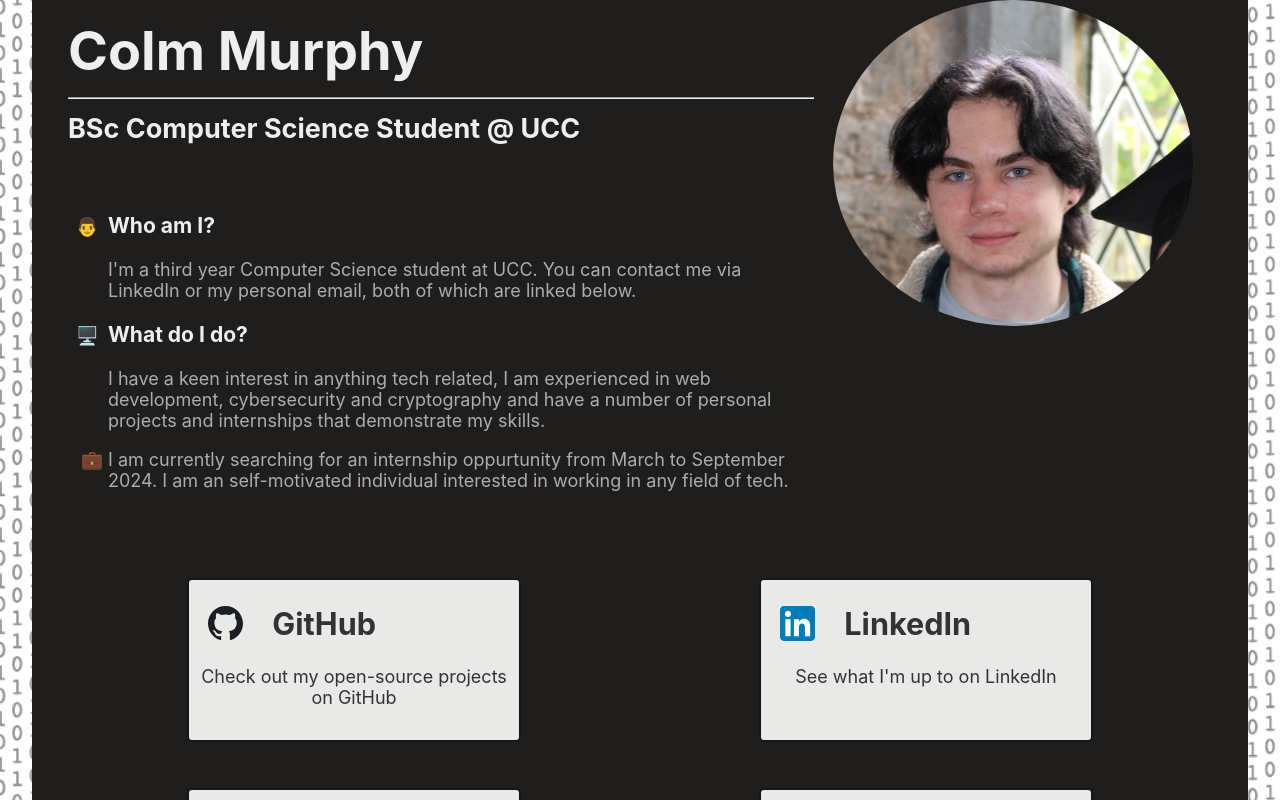
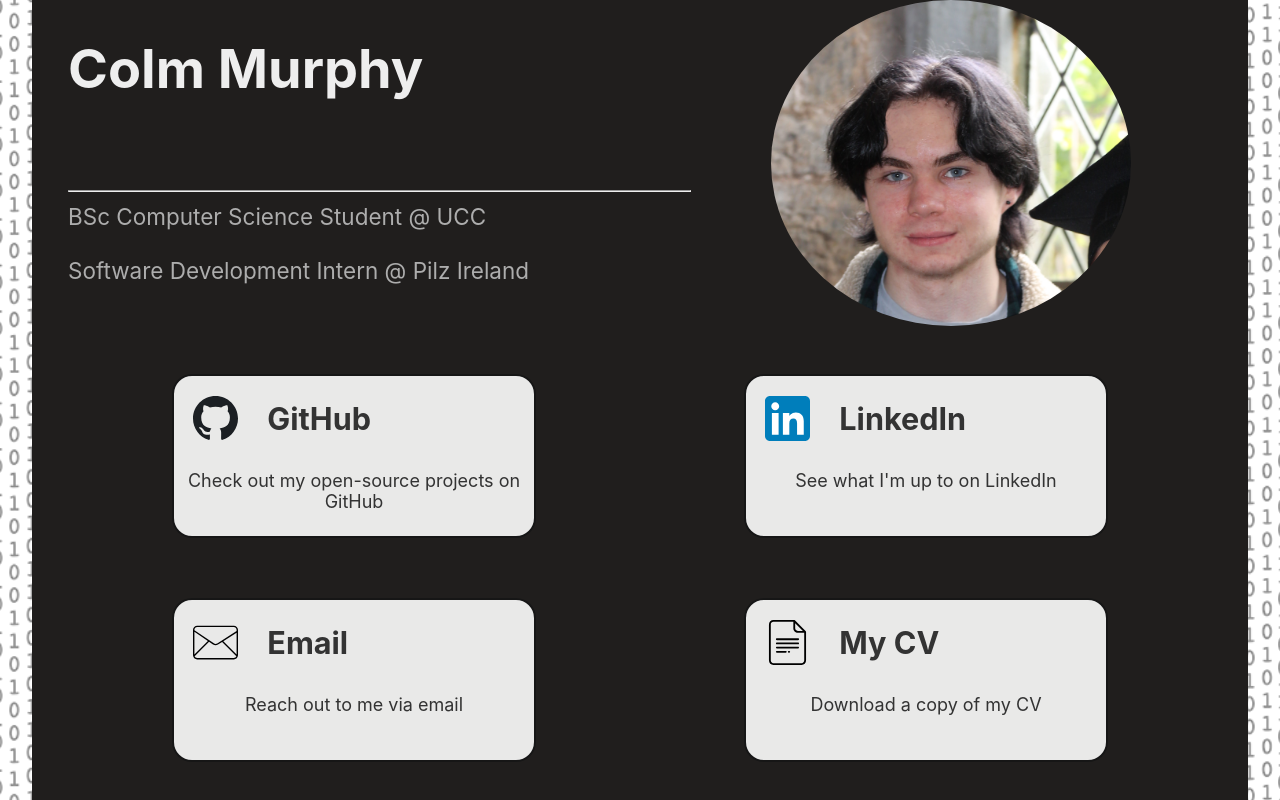
Before and after one commit to colmmurphyxyz/colmmurphyxyz.github.io, a React (Create React App) app: page / in a window 1280 px wide. Shown: the top 800 px of the page. Built offline with nearby package versions, Linux system fonts and the light colour scheme.

Commit message:
extract quick links into a component

```diff
--- a/src/App.tsx
+++ b/src/App.tsx
@@ -1,6 +1,5 @@
 import './App.css';
 import { BrowserRouter as Router, Route, Routes } from 'react-router-dom';
-import Header from './components/Header/Header';
 import Home from './views/Home/Home';
 
 function App() {
@@ -9,7 +8,6 @@ function App() {
       <div className="bg"></div>
       <div className="content">
         <Router>
-          <Header />
           <Routes>
             <Route path="/" element={<Home />} />
           </Routes>
--- a/src/components/Header/Header.module.css
+++ b/src/components/Header/Header.module.css
@@ -5,27 +5,31 @@ header {
     padding: 0 2rem;
     display: grid;
     grid-template-areas:
-        "headings headshot"
-        "paragraph headshot";
+        "heading headshot"
+        "subheading headshot";
 }
 
 @media only screen and (max-width: 900px) {
     header {
         grid-template-areas:
-            "headings"
+            "heading"
+            "subheading"
             "headshot"
-            "paragraph"
     }
   }
 
 header > h1 {
-    grid-area: headings;
+    grid-area: heading;
     min-width: 50%;
-    font-size: 1.5rem;
+    font-size: 3rem;
 }
 
-header > h1 > strong  {
-    font-size: 3rem;
+header > p  {
+    font-size: 1.25rem;
+}
+
+header > p > br {
+    padding-top: 16px;
 }
 
 header > img {
@@ -37,19 +41,3 @@ header > img {
     margin: 0 auto;
     object-fit: scale-down;
 }
-
-header > ul {
-    color: var(--dark-text-color);
-}
-
-.who {
-    list-style: "👨  ";
-}
-
-.what {
-    list-style: "🖥️  ";
-}
-
-.hireMe {
-    list-style: "💼 "
-}
--- a/src/components/Header/Header.tsx
+++ b/src/components/Header/Header.tsx
@@ -4,30 +4,15 @@ import "./Header.module.css";
 const Header = (): JSX.Element => {
     return (
         <header>
-            <h1><strong>Colm Murphy</strong> <br />
+            <h1>
+                <strong>Colm Murphy</strong> <br />
+            </h1>
+            <p>
                 <hr />
-                BSc Computer Science Student @ UCC
-            </h1>
+                BSc Computer Science Student @ UCC <br /><br />
+                Software Development Intern @ Pilz Ireland
+            </p>
             <img id={styles.headshot} src="img/headshot.png" alt="My Headshot" />
-            <ul>
-                <li className={styles.who}>
-                    <h3>Who am I?</h3>
-                    <p>I'm a third year Computer Science student at UCC. You can contact me via LinkedIn or my personal email, both of which are linked below.</p>
-                </li>
-                <li className={styles.what}>
-                    <h3>What do I do?</h3>
-                    <p>
-                        I have a keen interest in anything tech related, I am experienced in web development, cybersecurity and cryptography and have a number of personal
-                         projects and internships that demonstrate my skills.
-                    </p>
-                </li>
-                <li className={styles.hireMe}>
-                    <p>
-                        I am currently searching for an internship oppurtunity from March to September 2024. I am an self-motivated individual interested in
-                         working in any field of tech.
-                    </p>
-                </li>
-            </ul>
         </header>
     );
 }
--- /dev/null
+++ b/src/components/QuickLink/QuickLink.module.css
@@ -0,0 +1,54 @@
+li {
+    width: 360px;
+    height: 160px;
+    border: 2px solid rgba(0,0,0, .9);
+    border-radius: 20px;
+    margin: 30px;
+    transition: all 0.11s ease-in-out;
+    background-color: rgba(255, 255, 255, .9);
+}
+
+li:hover {
+    transform: translateY(-8px);
+}
+
+li a {
+    text-decoration: none;
+    width: 100%;
+    height: 100%;
+    display: flex;
+    flex-direction: column;
+    flex-wrap: nowrap;
+    justify-content: space-evenly;
+}
+
+li a * {
+    margin: 0.5em;
+}
+
+li > a > p {
+    padding-bottom: 2em;
+}
+
+.quicklinkheader {
+    display: flex;
+    align-items: center;
+}
+
+li a img {
+    height: 45px;
+    width: 45px;
+    margin: 0 6px 0 2px;
+    padding: 8px;
+    border-radius: 8%;
+}
+
+li a p {
+    text-align: center;
+    color: var(--dark-text-color);
+}
+
+li a h3 {
+    font-size: 1.7rem;
+    color: var(--dark-text-color);
+}
--- /dev/null
+++ b/src/components/QuickLink/QuickLink.tsx
@@ -0,0 +1,24 @@
+import "./QuickLink.module.css";
+import styles from "./QuickLink.module.css";;
+
+
+export type QuickLinkProps = {
+    icon?: string;
+    title: string;
+    description: string;
+    url: string;
+}
+
+export const QuickLink: React.FC<QuickLinkProps> = ({ icon, title, description, url }) => {
+    return (
+        <li key={title}>
+            <a href={url}>
+                <div className={styles.quicklinkheader}>
+                    <img src={icon || `https://${new URL(url).hostname}/favicon.ico`} alt={title} />
+                    <h3>{title}</h3>
+                </div>
+                <p>{description}</p>
+            </a>
+        </li>
+    )
+};
--- a/src/views/Home/Home.module.css
+++ b/src/views/Home/Home.module.css
@@ -10,50 +10,3 @@ main {
     list-style-type: none;
     padding: 0;
 }
-
-.quicklinks ul li {
-    width: 330px;
-    height: 160px;
-    border: 2px solid rgba(0,0,0, .9);
-    border-radius: 5px;
-    margin: 23px 30px;
-    transition: all 0.11s ease-in-out;
-    background-color: rgba(255, 255, 255, .9);
-}
-
-.quicklinks ul li:hover {
-    transform: translateY(-8px);
-}
-
-.quicklinks ul li a {
-    text-decoration: none;
-    width: 100%;
-    height: 100%
-}
-
-.quicklinks ul li a * {
-    margin: 0.5em;
-}
-
-.quicklinkheader {
-    display: flex;
-    align-items: center;
-}
-
-.quicklinks ul li a img {
-    height: 35px;
-    width: 35px;
-    margin: 0 6px 0 2px;
-    padding: 8px;
-    border-radius: 8%;
-}
-
-.quicklinks ul li a p {
-    text-align: center;
-    color: var(--dark-text-color);
-}
-
-.quicklinks ul li a h3 {
-    font-size: 1.7rem;
-    color: var(--dark-text-color);
-}
--- a/src/views/Home/Home.tsx
+++ b/src/views/Home/Home.tsx
@@ -1,29 +1,10 @@
+import Header from "../../components/Header/Header";
+import { QuickLink, QuickLinkProps } from "../../components/QuickLink/QuickLink";
 import styles from "./Home.module.css";
 import "./Home.module.css";
 
 const Home = (): JSX.Element => {
-    return (
-        <main>
-            <div className={styles.quicklinks} >
-                <ul>
-                    {quick_links.map((link) => (
-                    <li key={link.title}>
-                        <a href={link.url} target="_blank">
-                            <div className={styles.quicklinkheader}>
-                                <img src={link.icon ? link.icon : `https://${new URL(link.url).hostname}/favicon.ico`} alt={link.title} />
-                                <h3>{link.title}</h3>
-                            </div>
-                            <p>{link.description}</p>
-                        </a>
-                    </li>
-                    ))}
-                </ul>
-            </div>
-        </main>
-    );
-};
-
-const quick_links: { icon?: string, title: string, description: string, url: string }[] = [
+    const quick_links: QuickLinkProps[] = [
         {   // github
             icon: "/img/github.svg",
             title: "GitHub",
@@ -49,5 +30,23 @@ const quick_links: { icon?: string, title: string, description: string, url: str
             url: "Murphy_Colm_BscComputerScience.pdf"
         }
     ]
+    return (
+        <>
+            <Header />
+            <main>
+                <div className={styles.quicklinks}>
+                    <ul>
+                        {quick_links.map((link) => (
+                            <QuickLink {...link} />
+                        ))}
+                    </ul>
+                </div>
+                <h2>
+                    Portfolio
+                </h2>
+            </main>
+        </>
+    );
+};
 
 export default Home;
```
Lines whose indentation alone changed are shown as unchanged.
